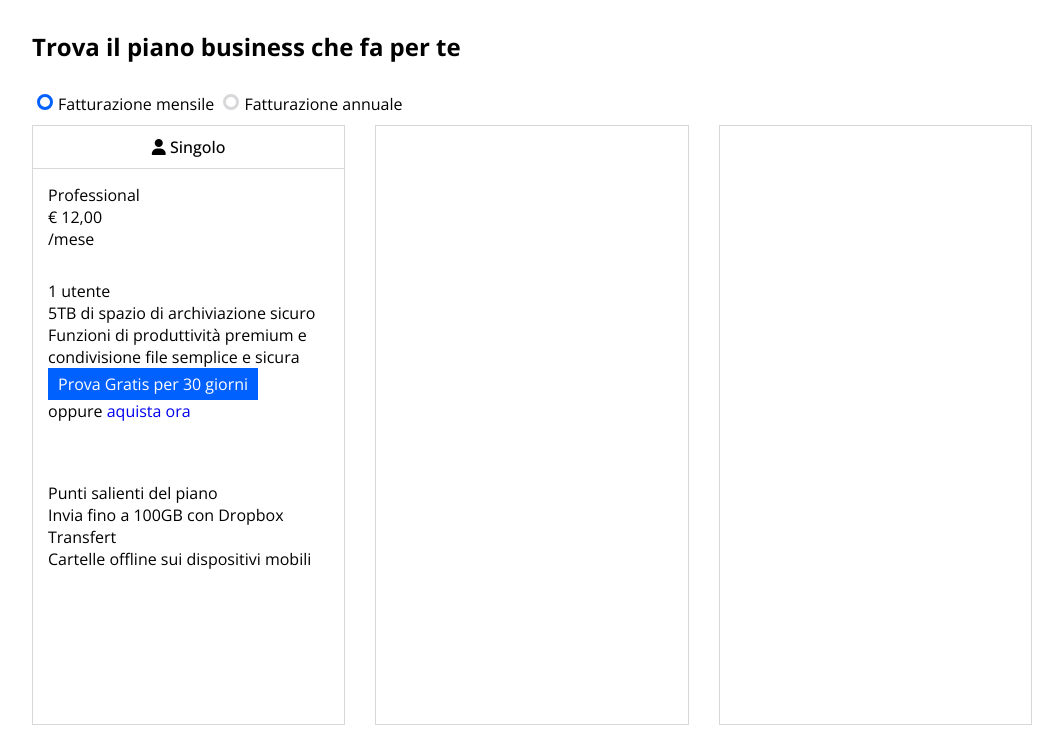
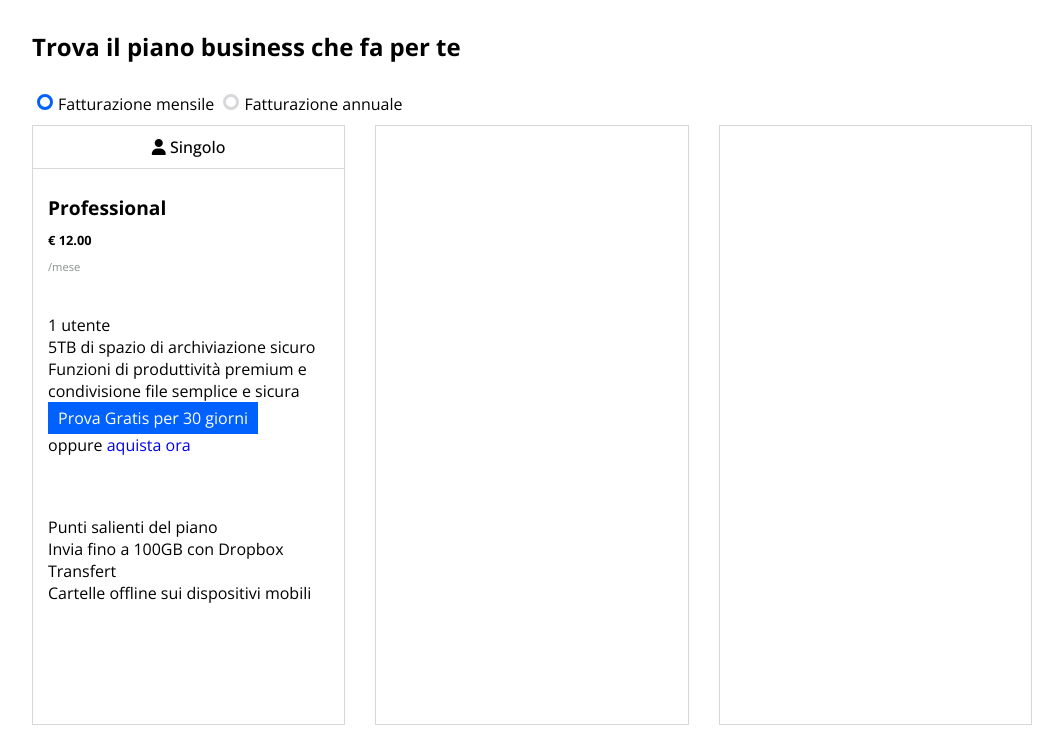
Before and after one commit to AndreaMargutti/htmlcss-dropbox, a plain HTML site: page index.html in a window 1280 px wide. Shown: the part 850-1593 px from the top of the page, without its empty margins (108-1171 px from the left). Drawn offline with nearby package versions, Linux system fonts and the light colour scheme.

Commit message:
style of card-type

```diff
--- a/css/style.css
+++ b/css/style.css
@@ -204,3 +204,22 @@ img {
     padding: 10px;
     border-bottom: 1px solid #D8D8DA;
 }
+
+.card-type > * {
+    margin: 10px 0;
+}
+
+.card-type > div:first-child {
+    font-size: 1.2em;
+    font-weight: 700;
+}
+
+.card-type > div:nth-child(2) {
+    font-size: 0.8em;
+    font-weight: 700;
+}
+
+.card-type > div:last-child {
+    font-size: 0.7em;
+    color: #8C8E8F;
+}
--- a/index.html
+++ b/index.html
@@ -71,10 +71,10 @@
                             <i class="fa-solid fa-user"></i>
                             Singolo
                         </div>
-                        <div>
-                            Professional <br>
-                            € 12,00 <br>
-                            /mese
+                        <div class="card-type">
+                            <div>Professional</div>
+                            <div>€ 12.00</div>
+                            <div>/mese</div>
                         </div>
                         <div>
                             1 utente <br>
```
